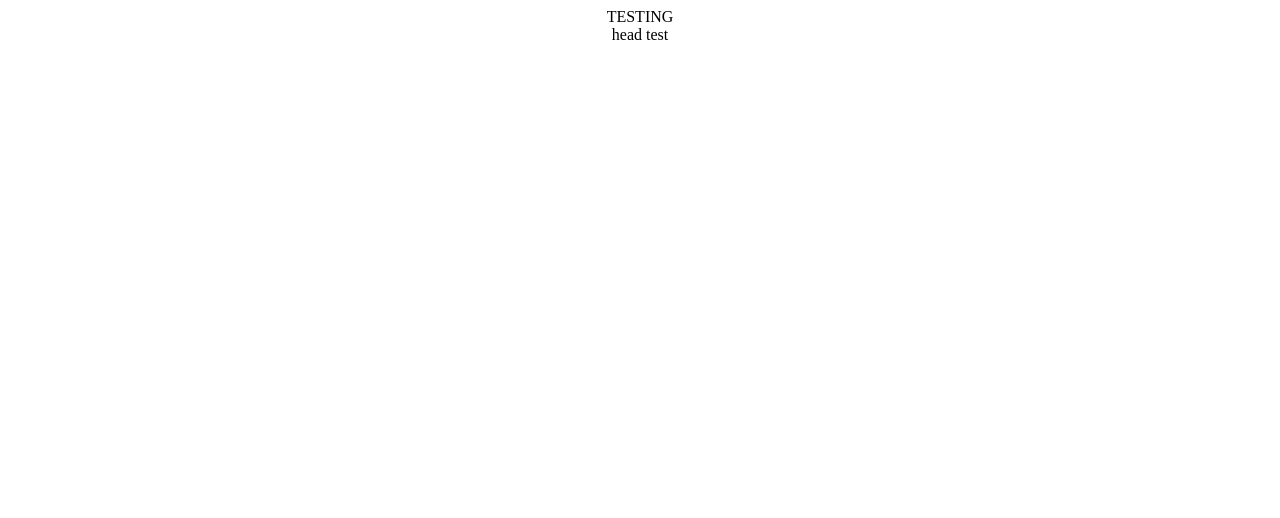
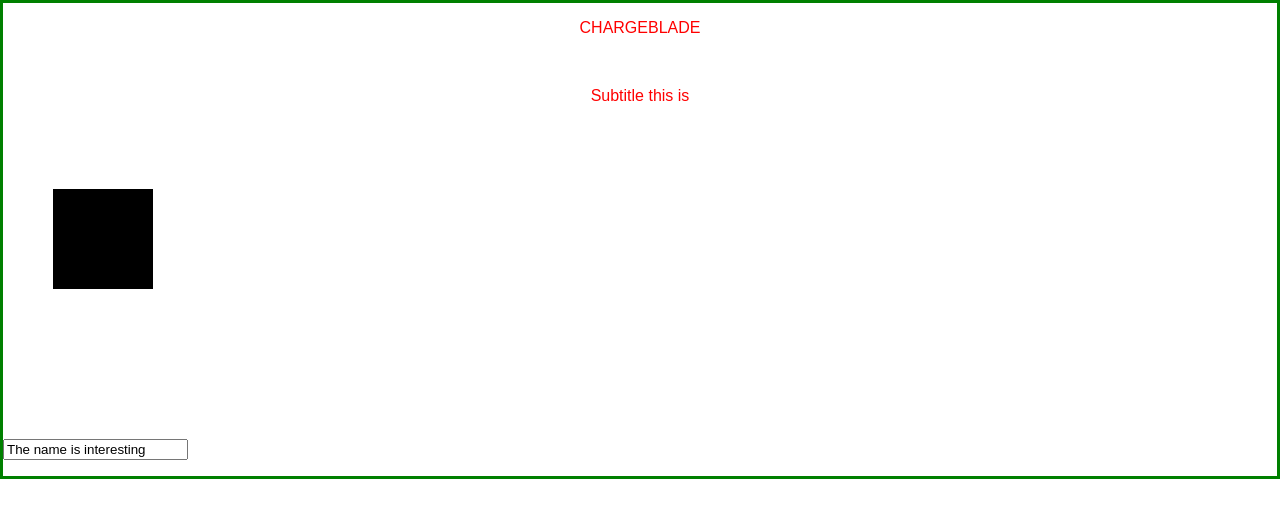
Before and after one commit to edvardian/chargeblade, a plain HTML site: page index.html in a window 1280 px wide. Drawn offline with Linux system fonts and the light colour scheme.

Commit message:
CSS integration
Changed the body to add CSS styles, rather than rely on HTML attributes

```diff
--- /dev/null
+++ b/game.js
@@ -0,0 +1,25 @@
+
+var canvasID = document.getElementById("mainCanvas");
+var mainScreen = canvasID.getContext("2d");
+
+mainScreen.fillStyle = "#000000";
+mainScreen.fillRect(50, 50, 100, 100);
+
+//EVENT HANDLERS
+//document.getElementById("gameTitle").addEventListener("mouseover", function(){document.getElementById("gameTitle").innerHTML = document.getElementById("secondTitle").innerHTML });
+document.getElementById("gameTitle").addEventListener("mouseover", function(){document.getElementById("gameTitle").innerHTML = document.getElementById("nameChange").value });
+document.getElementById("gameTitle").addEventListener("mouseout", function(){document.getElementById("gameTitle").innerHTML = "CHARGEBLADE"});
+
+/*
+i = 0;
+
+while (true){
+	mainScreen.fillStyle = "#FFFFFF";
+	mainScreen.fillRect(0, 0, 800, 800);
+	mainScreen.fillStyle = "#000000";
+	mainScreen.fillRect(i, i, 100, 100);
+	if (i >= 300){
+		i = 0;
+	}
+}
+*/
--- a/index.html
+++ b/index.html
@@ -1,18 +1,23 @@
 <html>
+
     <head>
         <title>Charge Blade Simulator</title>
-        <script type="text/javascript">
-            var testText = "head test";
-        </script>
+        <link rel = "stylesheet" type = "text/css" href = "style.css">
     </head>
 
     <body>
-        <center>
-            TESTING<br>
+        <div id = "mainStage" class = "center">
+            <p id = "gameTitle">CHARGEBLADE</p>
+            <br>
+            <p id = "secondTitle">Subtitle this is</p>
+            <br>
+            <canvas id = "mainCanvas" width = "500" height = "300"></canvas>
+            <form>
+                <input type = "text" id = "nameChange" value = "The name is interesting">
+            </form>
+        </div>
 
-            <script type="text/javascript">
-                document.write(testText);
-            </script>
-        </center>
+        <script type = "text/javascript" src = "game.js"></script>
     </body>
+
 </html>
--- /dev/null
+++ b/style.css
@@ -0,0 +1,16 @@
+body {
+	margin: auto;
+	background-color: #FFFFFF;
+	font-family: sans-serif;
+}
+
+p {
+	text-align: center;
+	color: #FF0000;
+}
+
+.center {
+	margin: auto;
+	border: 3px solid green;
+	text-align = center;
+}
```
